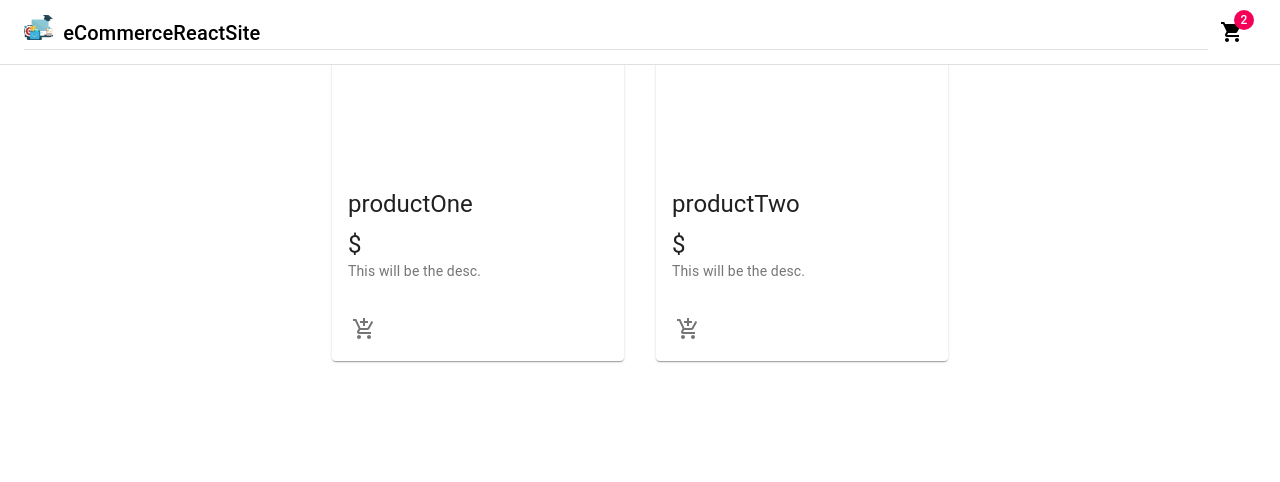
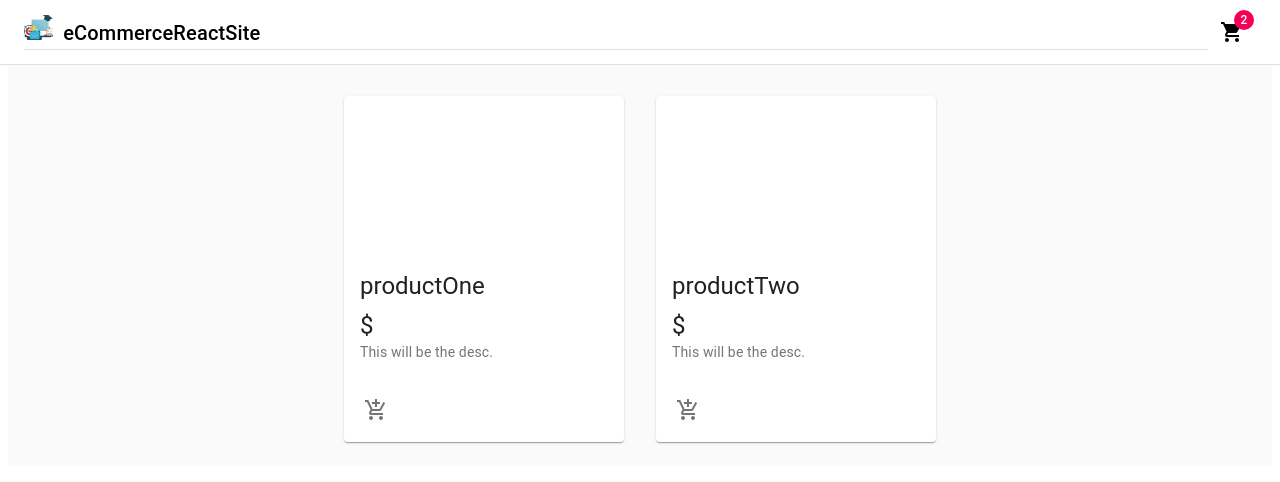
Before and after one commit to kristofkruller/ecommerceReactProject, a React (Create React App) app: page / in a window 1280 px wide. Shown: the top 482 px of the page. Built offline with nearby package versions, Linux system fonts and the light colour scheme.

Commit message:
products.jsx style added, foldertree fixed

```diff
--- /dev/null
+++ b/src/components/Products/Product/styles.js
@@ -0,0 +1,19 @@
+import { makeStyles } from '@material-ui/core/styles';
+
+export default makeStyles(() => ({
+  root: {
+      maxWidth: '100%',
+  },
+  media: {
+    height: 0,
+    paddingTop: '56.25%', //16:9
+  },
+  cardContent: {
+    display: 'flex',
+    justifyContent: 'space-between',
+  },
+  cardActions: {
+    display: 'flex',
+    justifyContent: 'space-between',
+  },
+}));
--- a/src/components/Products/Products.jsx
+++ b/src/components/Products/Products.jsx
@@ -1,6 +1,7 @@
 import React from 'react';
 import { Grid } from '@material-ui/core/';
-import Product from './Product';
+import Product from './Product/Product';
+import useStyles from './styles';
 
 const products = [
     { id:1, name: 'productOne', description: 'This will be the desc.', price: '$', image: '' },
@@ -8,8 +9,11 @@ const products = [
 ];
 
 const Products = () => {
+    const classes = useStyles();
+
     return (
-        <main>
+        <main className={classes.content}>
+            <div className={classes.toolbar} />
             <Grid container justify='center' spacing={4}>
                 {products.map((product) => (
                     <Grid item key={product.id} xs={12} sm={6} md={4} lg={3}>
--- a/src/components/Products/styles.js
+++ b/src/components/Products/styles.js
@@ -1,19 +1,13 @@
 import { makeStyles } from '@material-ui/core/styles';
 
-export default makeStyles(() => ({
+export default makeStyles((theme) => ({
+  toolbar: theme.mixins.toolbar,
+  content: {
+    flexGrow: 1,
+    backgroundColor: theme.palette.background.default,
+    padding: theme.spacing(3),
+  },
   root: {
-      maxWidth: '100%',
-  },
-  media: {
-    height: 0,
-    paddingTop: '56.25%', //16:9
-  },
-  cardContent: {
-    display: 'flex',
-    justifyContent: 'space-between',
-  },
-  cardActions: {
-    display: 'flex',
-    justifyContent: 'space-between',
+    flexGrow: 1,
   },
 }));
```
Also changed, not shown: src/components/Products/Product/Product.jsx (renamed from src/components/Products/Product.jsx).
